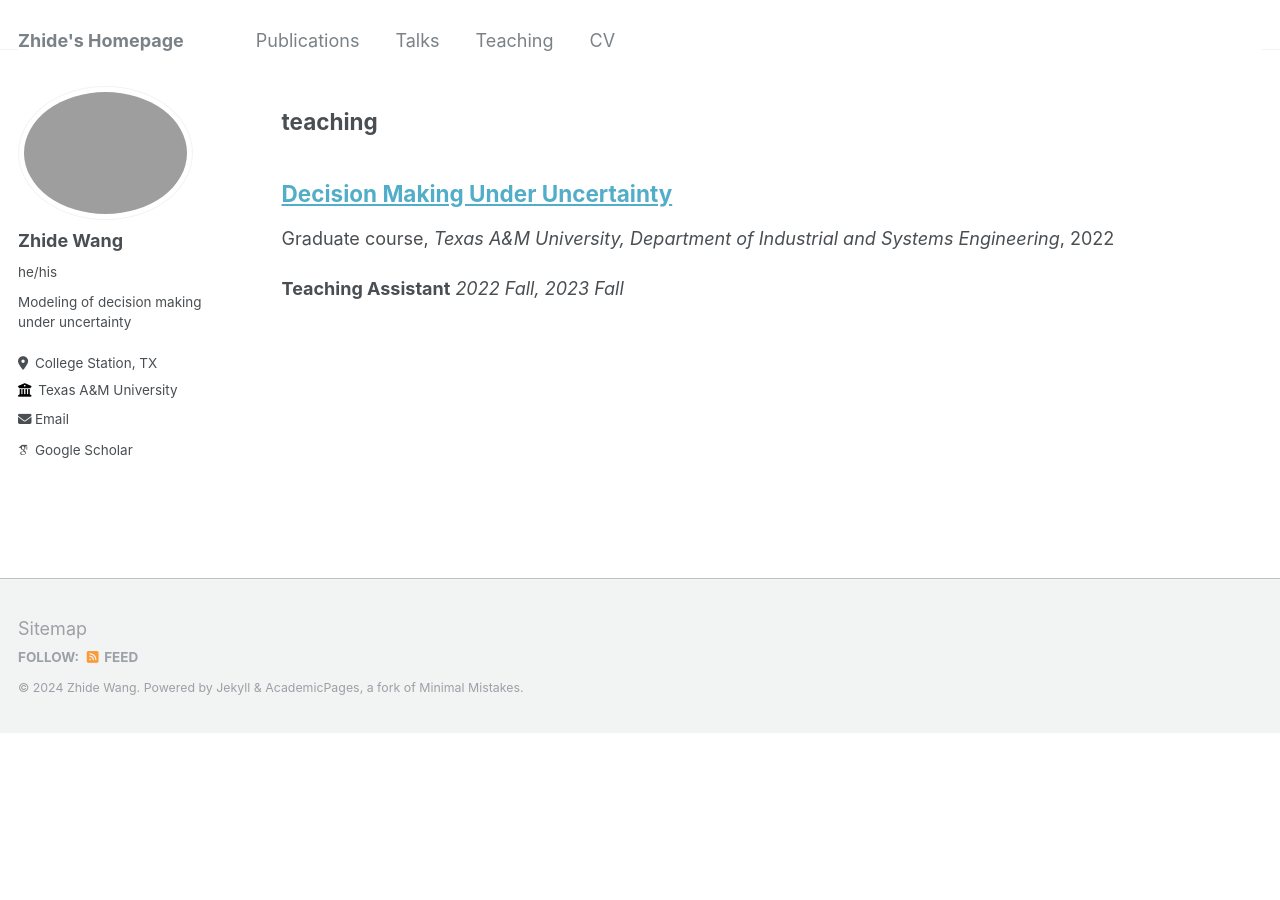
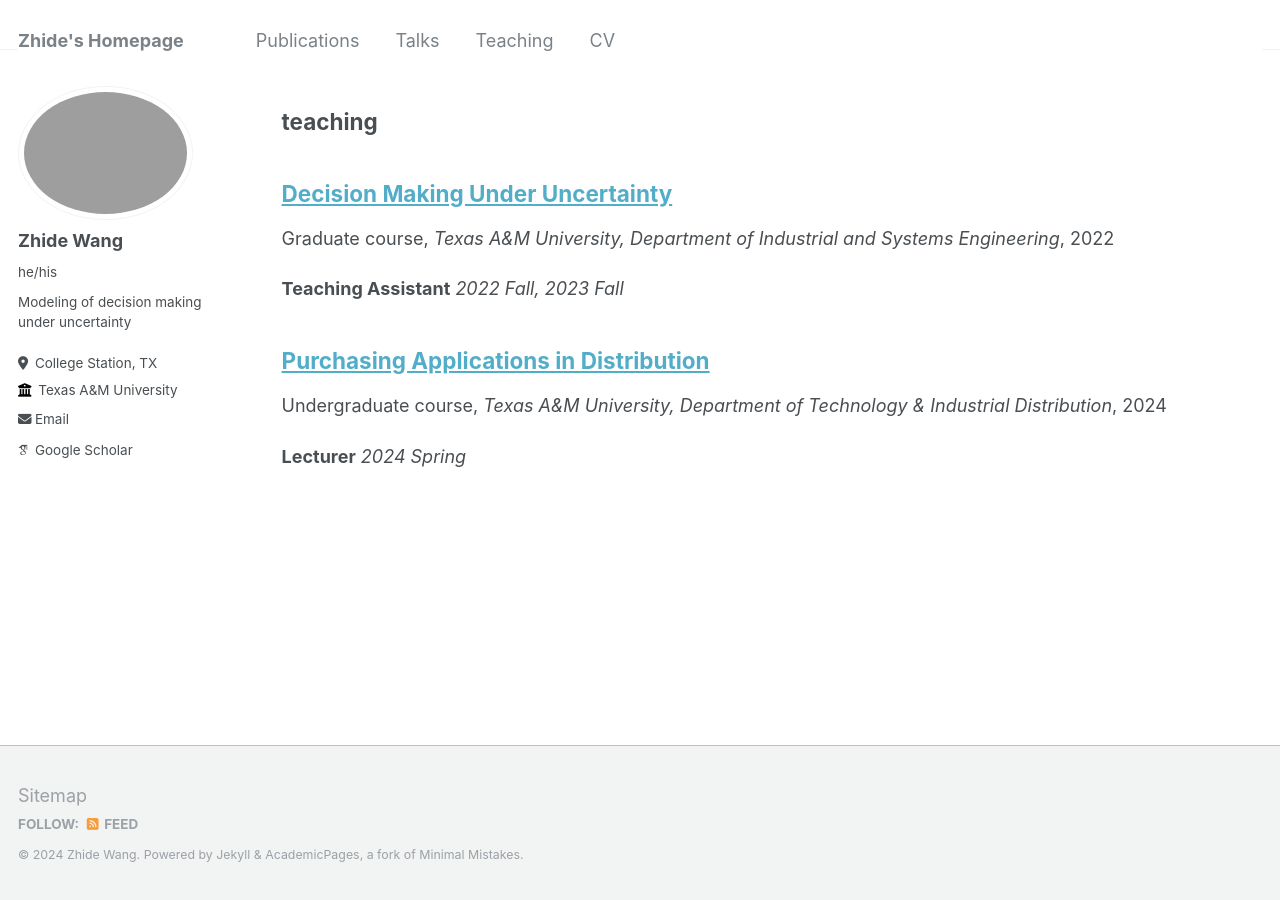
Before and after one commit to WANGZHIDE93429/WANGZHIDE93429.github.io, a Jekyll site: the page built from _pages/sitemap.md, in a window 1280 px wide and 900 px high, scrolled down 4935 px. Built offline with Jekyll 4.4.1, drawn with Linux system fonts in a browser that asks for light colours; some web fonts are replaced; a file with an impossible date is left out; before the commit the page ends 5668 px from its top, so only the background shows below that.

Commit message:
Update IDIS424.md

```diff
--- a/_teaching/IDIS424.md
+++ b/_teaching/IDIS424.md
@@ -4,7 +4,7 @@ collection: teaching
 type: "Undergraduate course"
 permalink: /teaching/Spring 2024 IDIS424
 venue: "Texas A&M University, Department of Technology & Industrial Distribution"
-date:
+date: 2024-01-01
 location: "College Station, TX, USA"
 ---
 
```
